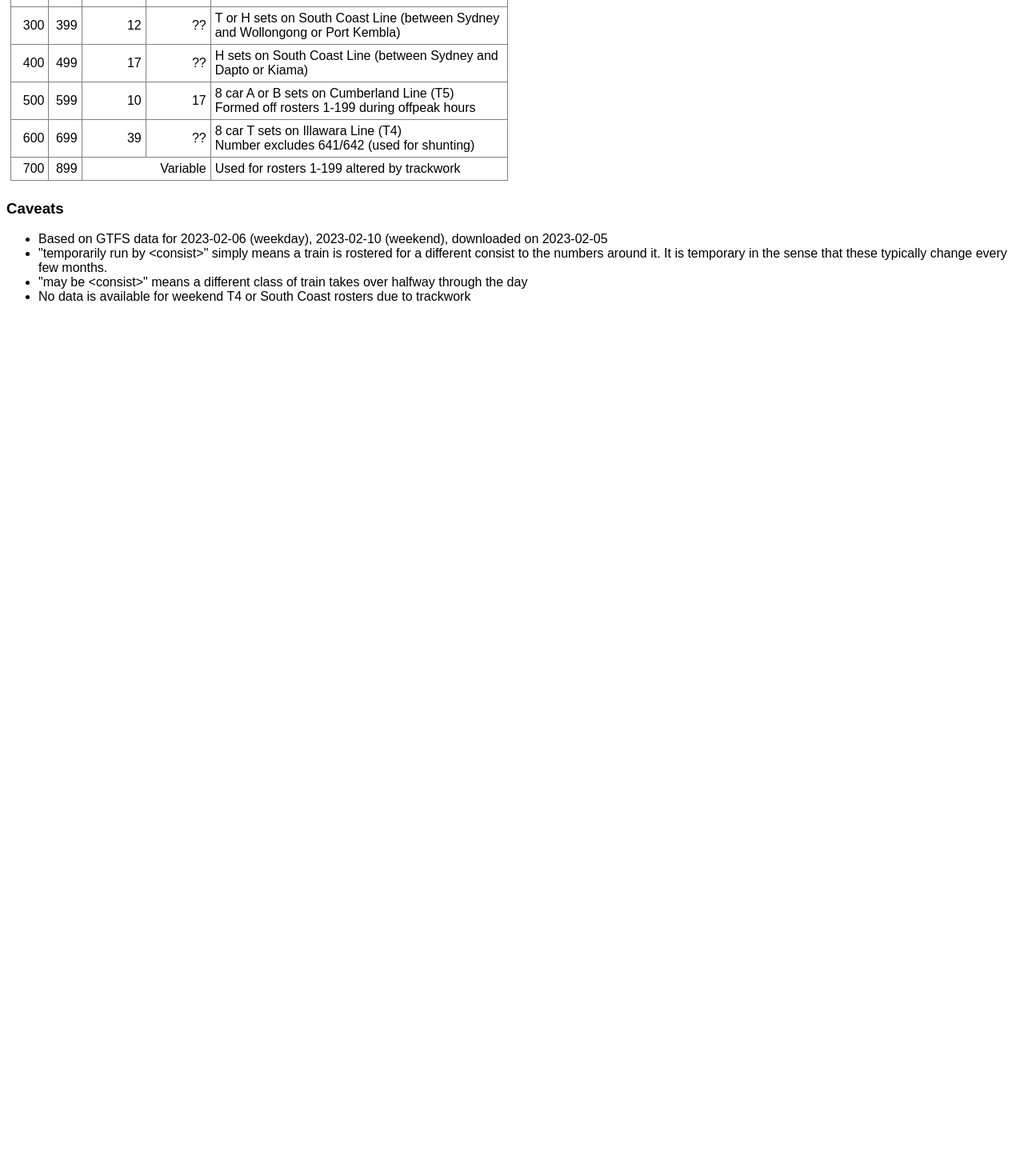
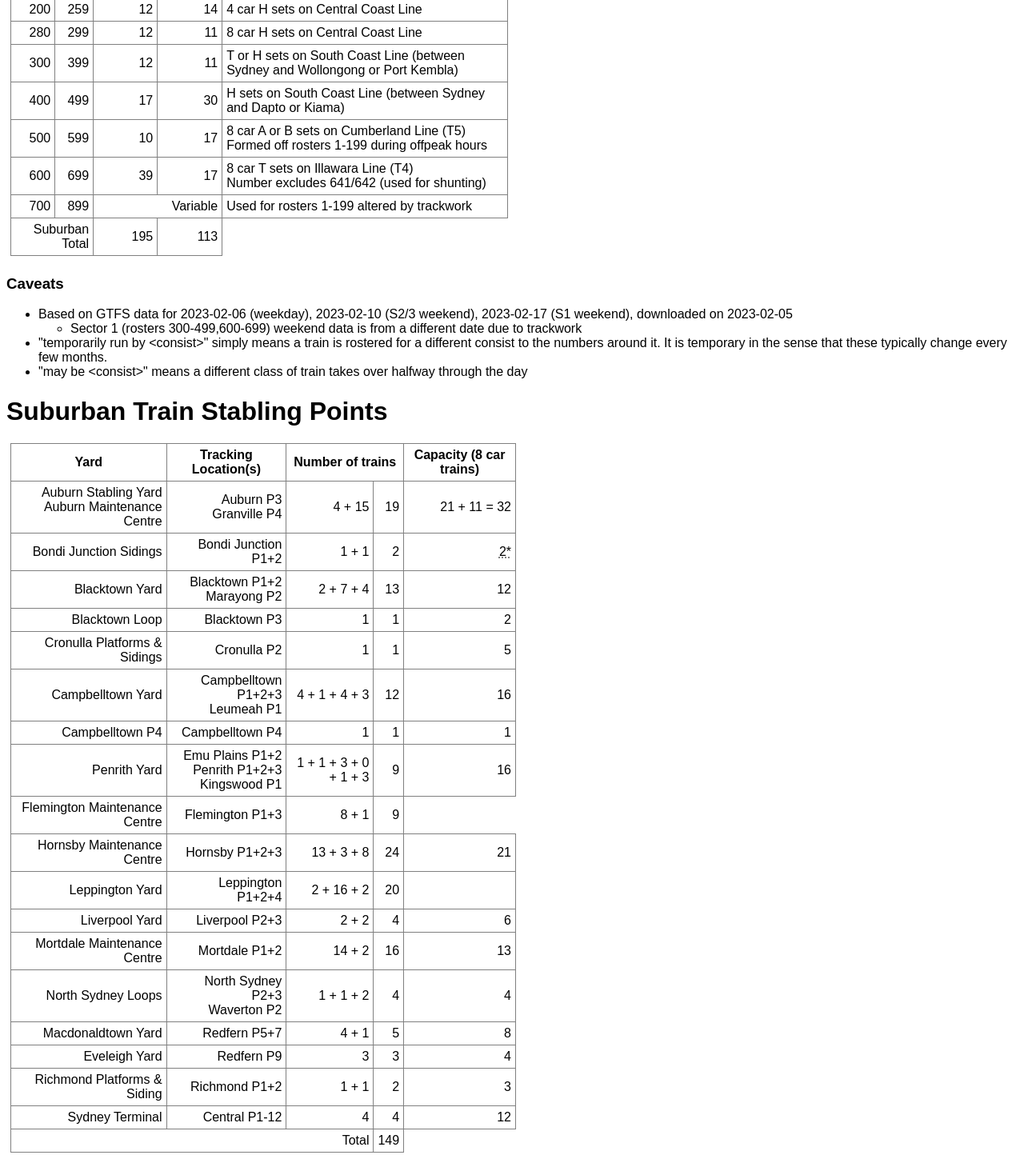
Before and after one commit to sunnyyan01/sunnyyan01.github.io, a plain HTML site: page trains/analytics.html in a window 1280 px wide. Shown: the part 802-2251 px from the top of the page at 80% size. Before the commit the page ends 1198 px from the top, so only its background shows below. Drawn offline with Linux system fonts and the light colour scheme.

Commit message:
further work

```diff
--- a/trains/rosters.html
+++ b/trains/analytics.html
@@ -1,8 +1,8 @@
 <!DOCTYPE html>
 <html>
 <head>
-    <title>Sydney Trains | Suburban Train Rosters</title>
-    <script src="rosters.js"></script>
+    <title>Sydney Trains | Timetable Analytics</title>
+    <script src="analytics.js"></script>
     <style>
         body {
             font-family: sans-serif;
@@ -39,6 +39,9 @@
         table td[colspan=2] {
             text-align: center;
         }
+        td.note {
+            text-decoration: gray underline dotted 2px;
+        }
     </style>
 </head>
 <body>
@@ -71,6 +74,14 @@
             <td>
                 <p>Olympic Park &lt;-&gt; West Special Event Services</p>
                 <p>This range is also used by the shuttles above when travelling empty to Blacktown Yard</p>
+            </td>
+        </tr>
+        <tr>
+            <td>F1</td>
+            <td>F9</td>
+            <td colspan="2">Variable</td>
+            <td>
+                <p>Olympic Park &lt;-&gt; Flemington Maintenance Centre empty trains</p>
             </td>
         </tr>
         <tr>
@@ -189,7 +200,7 @@
             <td>300</td>
             <td>399</td>
             <td>12</td>
-            <td>??</td>
+            <td>11</td>
             <td>
                 <p>T or H sets on South Coast Line (between Sydney and Wollongong or Port Kembla)</p>
             </td>
@@ -198,7 +209,7 @@
             <td>400</td>
             <td>499</td>
             <td>17</td>
-            <td>??</td>
+            <td>30</td>
             <td>
                 <p>H sets on South Coast Line (between Sydney and Dapto or Kiama)</p>
             </td>
@@ -217,7 +228,7 @@
             <td>600</td>
             <td>699</td>
             <td>39</td>
-            <td>??</td>
+            <td>17</td>
             <td>
                 <p>8 car T sets on Illawara Line (T4)</p>
                 <p>Number excludes 641/642 (used for shunting)</p>
@@ -230,6 +241,11 @@
             <td>
                 <p>Used for rosters 1-199 altered by trackwork</p>
             </td>
+        </tr>
+        <tr>
+            <td colspan="2">Suburban Total</td>
+            <td>195</td>
+            <td>113</td>
         </tr>
     </table>
 
@@ -300,8 +316,8 @@
             <td>2*12 + 2*39</td>
             <td>102</td>
             <td class="util-calc" data-rostered="4" data-fleet="2"></td>
-            <td>2*2 + 2*8 + 2*??</td>
-            <td>??</td>
+            <td>2*2 + 2*8 + 2*17</td>
+            <td>54</td>
             <td class="util-calc" data-rostered="7" data-fleet="2"></td>
         </tr>
     </table>
@@ -309,11 +325,154 @@
 
     <h3>Caveats</h3>
     <ul>
-        <li>Based on GTFS data for 2023-02-06 (weekday), 2023-02-10 (weekend), downloaded on 2023-02-05</li>
+        <li>
+            Based on GTFS data for 2023-02-06 (weekday), 2023-02-10 (S2/3 weekend), 2023-02-17 (S1 weekend), downloaded on 2023-02-05
+            <ul>
+                <li>Sector 1 (rosters 300-499,600-699) weekend data is from a different date due to trackwork</li>
+            </ul>
+        </li>
         <li>"temporarily run by &lt;consist&gt;" simply means a train is rostered for a different consist to the numbers around it.
             It is temporary in the sense that these typically change every few months.</li>
         <li>"may be &lt;consist&gt;" means a different class of train takes over halfway through the day</li>
-        <li>No data is available for weekend T4 or South Coast rosters due to trackwork</li>
     </ul>
+
+    <h1>Suburban Train Stabling Points</h1>
+    <table>
+        <tr class="header">
+            <th>Yard</th>
+            <th>Tracking Location(s)</th>
+            <th colspan="2">Number of trains</th>
+            <th>Capacity (8 car trains)</th>
+        </tr>
+        <tr>
+            <td>Auburn Stabling Yard<br>Auburn Maintenance Centre</td>
+            <td>Auburn P3<br>Granville P4</td>
+            <td>4 + 15</td>
+            <td>19</td>
+            <td>21 + 11 = 32</td>
+        </tr>
+        <tr>
+            <td>Bondi Junction Sidings</td>
+            <td>Bondi Junction P1+2</td>
+            <td>1 + 1</td>
+            <td>2</td>
+            <td class="note" title="3 stabling roads, but the third usually isn't used for stabling due to safety issues">2*</td>
+        </tr>
+        <tr>
+            <td>Blacktown Yard</td>
+            <td>Blacktown P1+2<br>Marayong P2</td>
+            <td>2 + 7 + 4</td>
+            <td>13</td>
+            <td>12</td>
+        </tr>
+        <tr>
+            <td>Blacktown Loop</td>
+            <td>Blacktown P3</td>
+            <td>1</td>
+            <td>1</td>
+            <td>2</td>
+        </tr>
+        <tr>
+            <td>Cronulla Platforms & Sidings</td>
+            <td>Cronulla P2</td>
+            <td>1</td>
+            <td>1</td>
+            <td>5</td>
+        </tr>
+        <tr>
+            <td>Campbelltown Yard</td>
+            <td>Campbelltown P1+2+3<br>Leumeah P1</td>
+            <td>4 + 1 + 4 + 3</td>
+            <td>12</td>
+            <td>16</td>
+        </tr>
+        <tr>
+            <td>Campbelltown P4</td>
+            <td>Campbelltown P4</td>
+            <td>1</td>
+            <td>1</td>
+            <td>1</td>
+        </tr>
+        <tr>
+            <td>Penrith Yard</td>
+            <td>Emu Plains P1+2<br>Penrith P1+2+3<br>Kingswood P1</td>
+            <td>1 + 1 + 3 + 0 + 1 + 3</td>
+            <td>9</td>
+            <td>16</td>
+        </tr>
+        <tr>
+            <td>Flemington Maintenance Centre</td>
+            <td>Flemington P1+3</td>
+            <td>8 + 1</td>
+            <td>9</td>
+        </tr>
+        <tr>
+            <td>Hornsby Maintenance Centre</td>
+            <td>Hornsby P1+2+3</td>
+            <td>13 + 3 + 8</td>
+            <td>24</td>
+            <td>21</td>
+        </tr>
+        <tr>
+            <td>Leppington Yard</td>
+            <td>Leppington P1+2+4</td>
+            <td>2 + 16 + 2</td>
+            <td>20</td>
+            <td></td>
+        </tr>
+        <tr>
+            <td>Liverpool Yard</td>
+            <td>Liverpool P2+3</td>
+            <td>2 + 2</td>
+            <td>4</td>
+            <td>6</td>
+        </tr>
+        <tr>
+            <td>Mortdale Maintenance Centre</td>
+            <td>Mortdale P1+2</td>
+            <td>14 + 2</td>
+            <td>16</td>
+            <td>13</td>
+        </tr>
+        <tr>
+            <td>North Sydney Loops</td>
+            <td>North Sydney P2+3<br>Waverton P2</td>
+            <td>1 + 1 + 2</td>
+            <td>4</td>
+            <td>4</td>
+        </tr>
+        <tr>
+            <td>Macdonaldtown Yard</td>
+            <td>Redfern P5+7</td>
+            <td>4 + 1</td>
+            <td>5</td>
+            <td>8</td>
+        </tr>
+        <tr>
+            <td>Eveleigh Yard</td>
+            <td>Redfern P9</td>
+            <td>3</td>
+            <td>3</td>
+            <td>4</td>
+        </tr>
+        <tr>
+            <td>Richmond Platforms & Siding</td>
+            <td>Richmond P1+2</td>
+            <td>1 + 1</td>
+            <td>2</td>
+            <td>3</td>
+        </tr>
+        <tr>
+            <td>Sydney Terminal</td>
+            <td>Central P1-12</td>
+            <td>4</td>
+            <td>4</td>
+            <td>12</td>
+        </tr>
+        <tr>
+            <td colspan="3">Total</td>
+            <td>149</td>
+        </tr>
+    </table>
 </body>
 </html>
```
Also changed, not shown: trains/analytics.js (renamed from trains/rosters.js), 4 other files.
